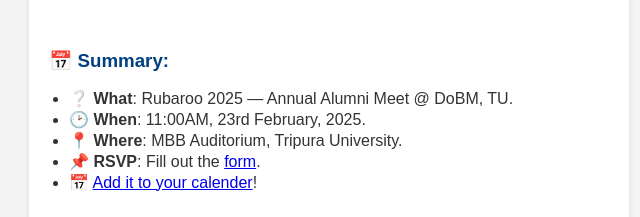
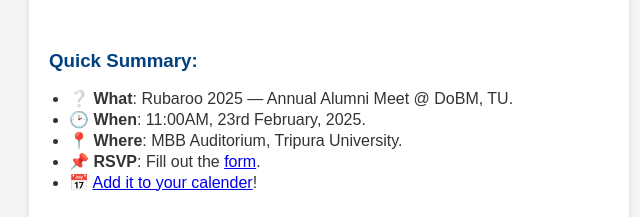
Before and after one commit to OnceYT/Rubaroo-Invitation-2025, a plain HTML site: page Rubaroo Invitation/index.html in a window 1280 px wide. Shown: the part 917-1134 px from the top of the page, 311-951 px from the left. Drawn offline with Linux system fonts and the light colour scheme.

Commit message:
Update index.html

```diff
--- a/Rubaroo Invitation/index.html
+++ b/Rubaroo Invitation/index.html
@@ -54,7 +54,7 @@
 
               <br>
 
-              <h3 style="color: #004080; text-align: left; line-height: 1.3; margin-bottom: 15px;">📅 Summary:</h3>
+              <h3 style="color: #004080; text-align: left; line-height: 1.3; margin-bottom: 15px;">Quick Summary:</h3>
               <ul style="font-size: 16px; text-align: left; padding-left: 20px; line-height: 1.3; margin-bottom: 15px;">
                 <li>❔ <b>What</b>: Rubaroo 2025 — Annual Alumni Meet @ DoBM, TU.</li>
                 <li>🕑 <b>When</b>: 11:00AM, 23rd February, 2025.</li>
```
